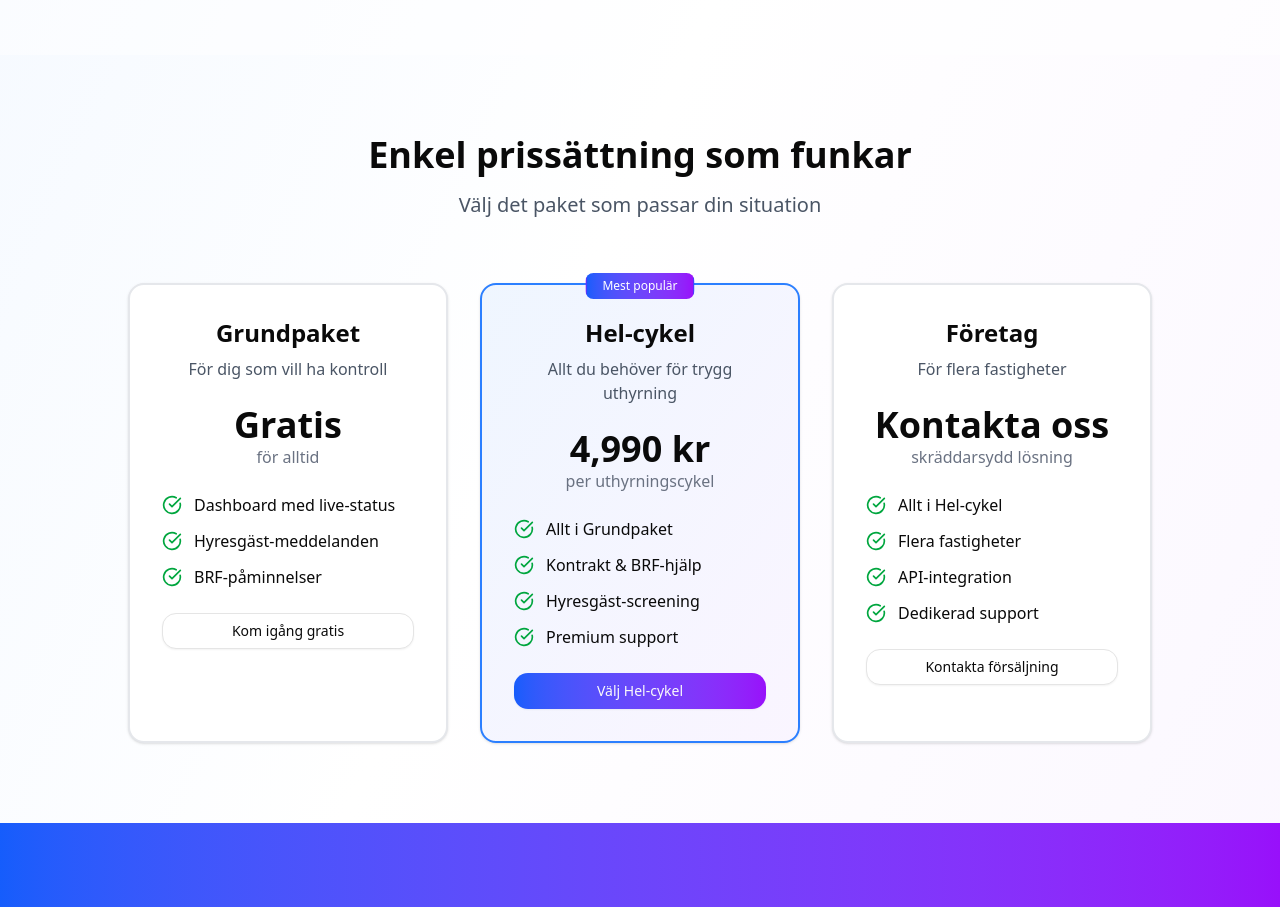
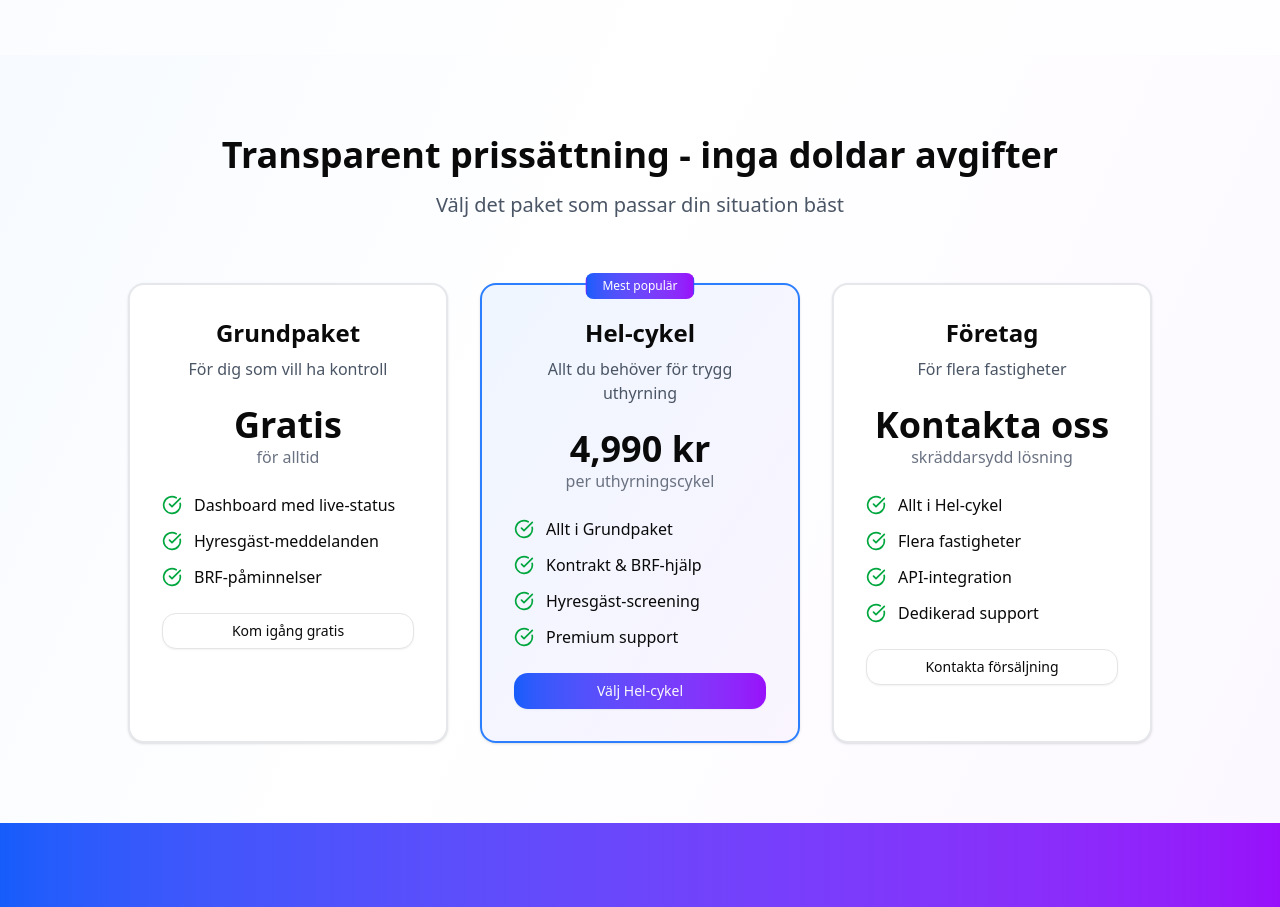
Before and after one commit to attila122/rental-dashboard, a Next.js app: page / in a window 1280 px wide. Shown: the part 1260-2167 px from the top of the page. Built offline with nearby package versions, Linux system fonts and the light colour scheme.

Commit message:
Changed some headers

```diff
--- a/src/components/FastighetsportalenLanding.jsx
+++ b/src/components/FastighetsportalenLanding.jsx
@@ -195,8 +195,8 @@ export default function FastighetsportalenLanding() {
       <section className="py-20 px-6">
         <div className="max-w-5xl mx-auto">
           <div className="text-center mb-16">
-            <h2 className="text-4xl font-bold mb-4">Enkel prissättning som funkar</h2>
-            <p className="text-xl text-gray-600">Välj det paket som passar din situation</p>
+            <h2 className="text-4xl font-bold mb-4">Transparent prissättning - inga doldar avgifter</h2>
+            <p className="text-xl text-gray-600">Välj det paket som passar din situation bäst</p>
           </div>
 
           <div className="grid md:grid-cols-3 gap-8">
```
